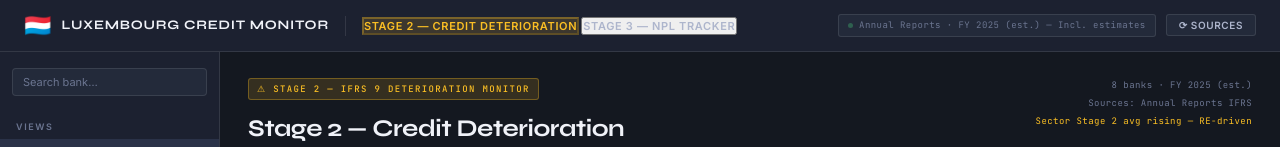
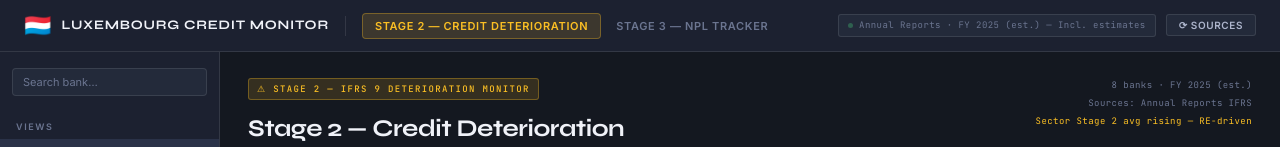
Before and after one commit to ThomasK-ctrl/luxembourg.monitor, a plain HTML site: page index.html in a window 1280 px wide. Shown: the top 147 px of the page. Drawn offline with nearby package versions, Linux system fonts and the light colour scheme.

Commit message:
Update index.html

```diff
--- a/index.html
+++ b/index.html
@@ -57,18 +57,28 @@ button{cursor:pointer;font-family:inherit;}
   color:var(--text);letter-spacing:0.06em;text-transform:uppercase;
 }
 .topbar-div{width:1px;height:20px;background:var(--line);}
-.page-tabs{display:flex;gap:2px;}
+.page-tabs {
+  display: flex;
+  gap: 2px;
+}
+
 .page-tab {
+  padding: 5px 12px;                 /* ← keep structure consistent */
+  border-radius: 4px;
+
   font-size: 11px;
   font-weight: 600;
   letter-spacing: 0.06em;
   text-transform: uppercase;
-  color: var(--text2);
+
+  background: transparent;           /* ← KEY FIX */
+  color: var(--text3);               /* slightly dimmer */
+  border: 1px solid transparent;
 }
 
 .page-tab:hover {
   color: var(--text);
-  background: var(--surface);
+  background: var(--surface2);       /* softer than surface */
 }
 
 .tab-s2 {
```
